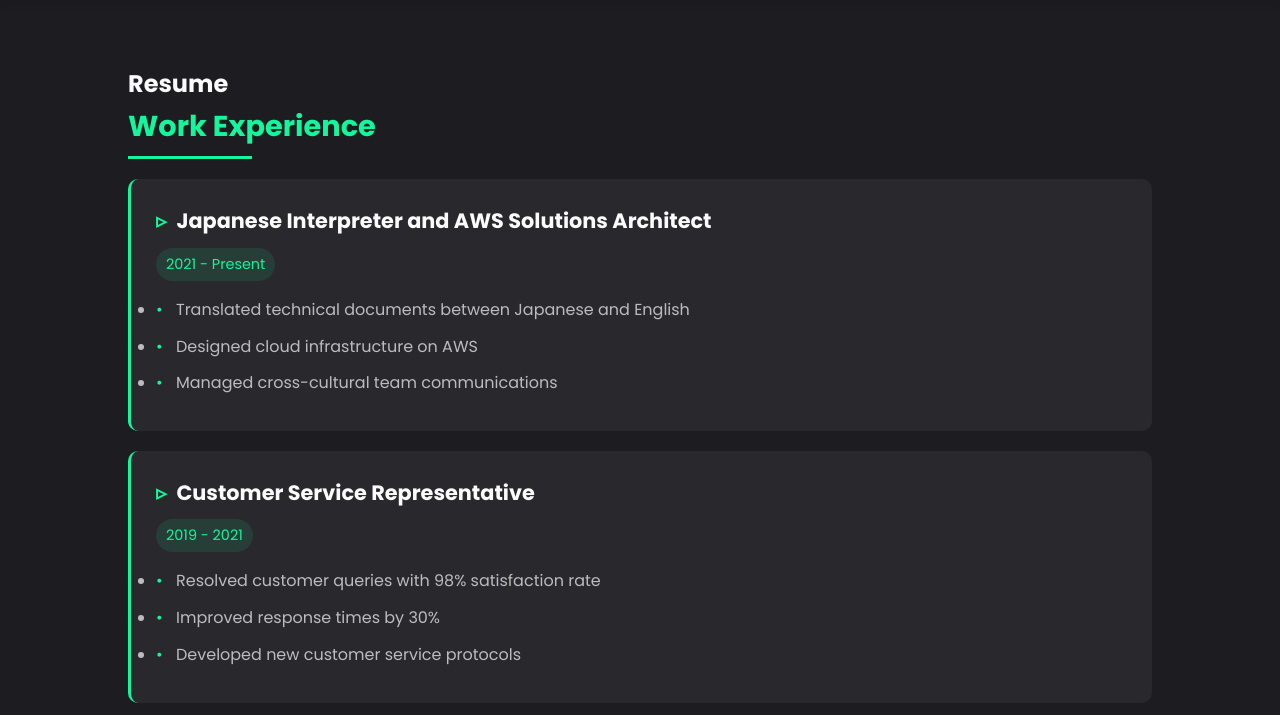
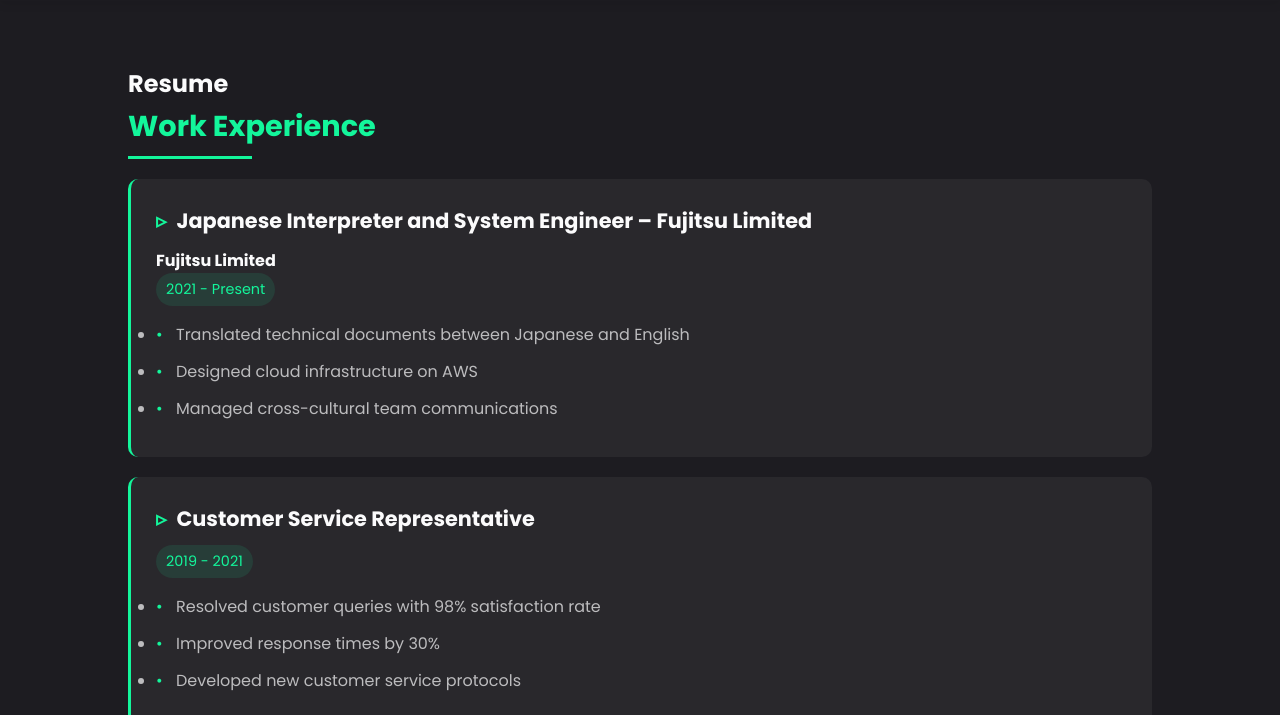
Before and after one commit to arjunsinghbisht14/my-portfolio, a plain HTML site: page index.html in a window 1280 px wide. Both pictures are taken after a click on the element "Resume". Shown: the part 85-800 px from the top of the page. Drawn offline with nearby package versions, Linux system fonts and the light colour scheme.

Commit message:
Update index.html

```diff
--- a/index.html
+++ b/index.html
@@ -691,7 +691,8 @@
                     <div class="resume-item">
                         <h2>Work Experience</h2>
                         <div class="job">
-                            <h3>Japanese Interpreter and AWS Solutions Architect</h3>
+                            <h3>Japanese Interpreter and System Engineer – Fujitsu Limited </h3>
+                            <h4>Fujitsu Limited </h4>
                             <p class="job-date">2021 - Present</p>
                             <ul class="job-description">
                                 <li>Translated technical documents between Japanese and English</li>
```
